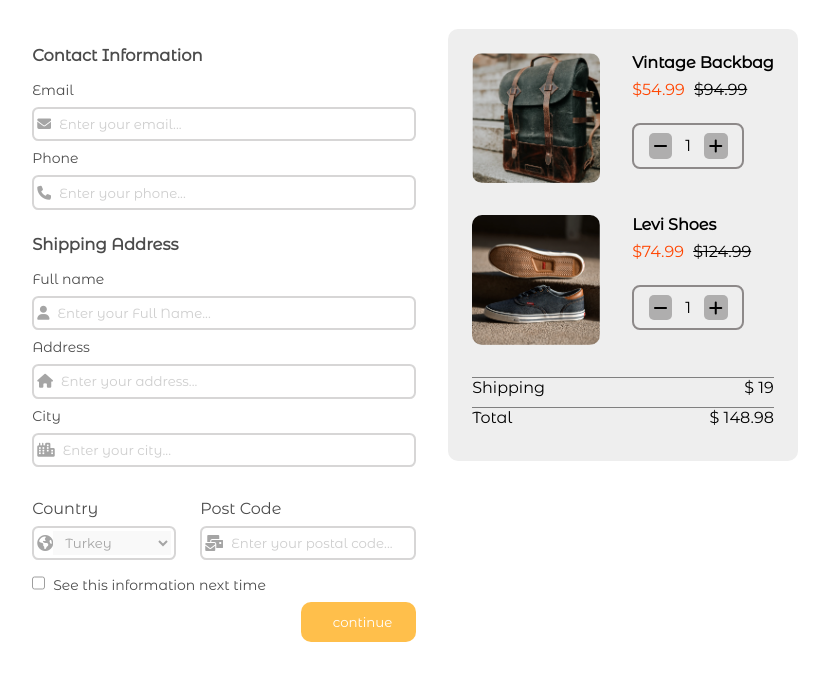
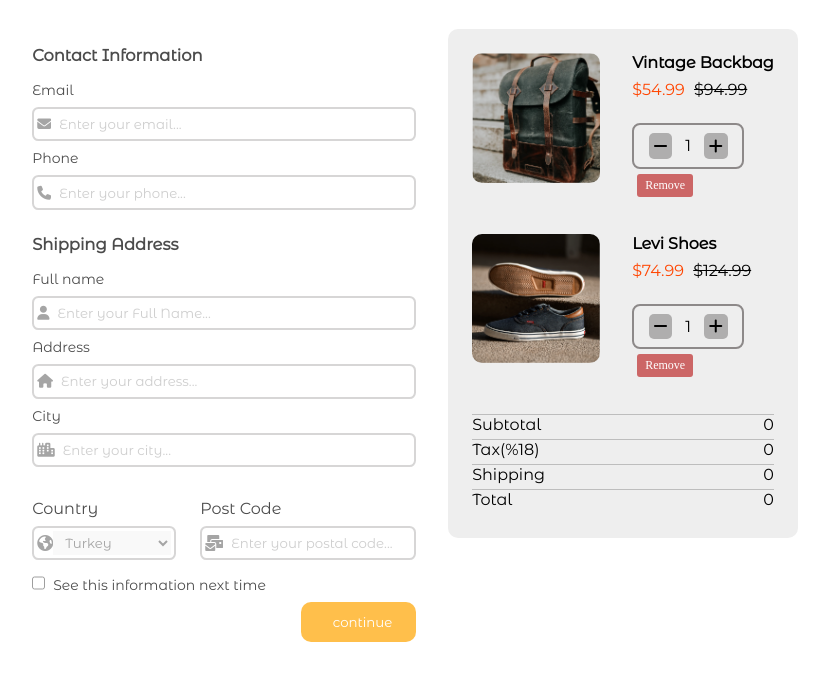
Before and after one commit to UgurcanSARICI/HTML-CSS-JS-CheckoutProject, a plain HTML site: page index.html in a window 1280 px wide. Shown: the part 74-754 px from the top of the page, without its empty margins (241-1070 px from the left). Drawn offline with Linux system fonts and the light colour scheme.

Commit message:
shopping box modified

```diff
--- a/index.html
+++ b/index.html
@@ -118,50 +118,69 @@
       </div>
 
       <div class="shopping-box">
+        <div class="products">
           <div class="product">
             <img src="./images/photo1.png" alt="bag" />
 
             <div class="price">
               <h4>Vintage Backbag</h4>
-
+              <div class="product-price">
                 <p class="dollar">
                   <span class="first-price">$54.99</span>
                   <span class="second-price">$94.99</span>
                 </p>
-
+              </div>
               <div class="product-amount">
                 <i class="fa-solid fa-minus"></i>
                 <p class="piece">1</p>
                 <i class="fa-solid fa-plus"></i>
               </div>
+              <div class="product-removal">
+                <button class="remove-product">Remove</button>
+              </div>
             </div>
           </div>
           <div class="product">
-          <img src="./images/photo2.png" alt="shoe" />
+            <img src="./images/photo2.png" alt="bag" />
+
             <div class="price">
               <h4>Levi Shoes</h4>
+              <div class="product-price">
                 <p class="dollar">
                   <span class="first-price">$74.99</span>
                   <span class="second-price">$124.99</span>
                 </p>
+              </div>
               <div class="product-amount">
                 <i class="fa-solid fa-minus"></i>
                 <p class="piece">1</p>
                 <i class="fa-solid fa-plus"></i>
               </div>
-          </div>
-        </div>
-        <div class="shipping-total">
-          <div class="shipping">
-            <p>Shipping</p>
-            <p>$ 19</p>
-          </div>
-          <div class="total">
-            <p>Total</p>
-            <p>$ 148.98</p>
+              <div class="product-removal">
+                <button class="remove-product">Remove</button>
               </div>
             </div>
           </div>
         </div>
+
+        <div class="buy-detail" id="cart-subtotal">
+          <p>Subtotal</p>
+          <p>0</p>
+        </div>
+        <div class="buy-detail" id="cart-tax">
+          <p>Tax(%18)</p>
+          <p>0</p>
+        </div>
+        <div class="buy-detail" id="cart-shipping">
+          <p>Shipping</p>
+          <p>0</p>
+        </div>
+        <div class="buy-detail" id="cart-total">
+          <p>Total</p>
+          <p>0</p>
+        </div>
+      </div>
+    </div>
+    <script src="app.js"></script>
   </body>
 </html>
--- a/style.css
+++ b/style.css
@@ -160,12 +160,38 @@ h3 {
 .product-amount i:hover {
   cursor: pointer;
 }
-.shipping,
-.total {
+.remove-product {
+  border: 0;
+  padding: 4px 8px;
+  margin: 5px;
+  background-color: #c66;
+  color: #fff;
+  font-family: "HelveticaNeue-Medium", "Helvetica Neue Medium";
+  font-size: 12px;
+  border-radius: 3px;
+}
+
+.remove-product:hover {
+  background-color: #a44;
+  cursor: pointer;
+}
+
+.buy-detail {
+  margin: 5px 0;
+  border-top: 1px solid #bdbdbd;
   display: flex;
-  justify-content: space-between;
-  border-top: 1px solid gray;
-  margin: 10px 0;
+  position: relative;
+  width: 100%;
+  font-family: Mon, Arial, Helvetica, sans-serif;
+}
+
+.buy-detail p {
+  display: block;
+  width: 50%;
+}
+
+.buy-detail p:nth-child(2) {
+  text-align: right;
 }
 
 @media screen and (max-width: 650px) {
```
Lines whose indentation alone changed are shown as unchanged.
